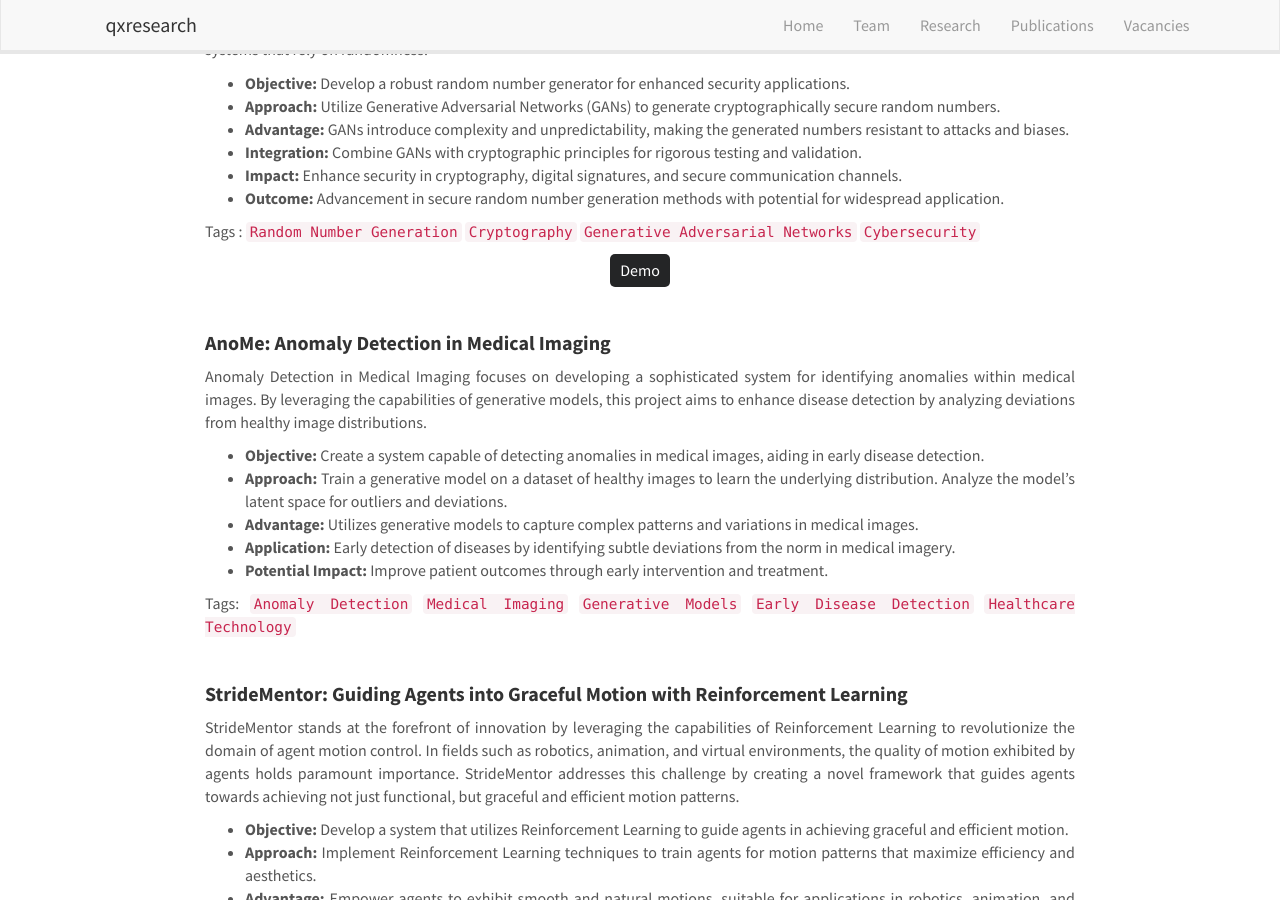
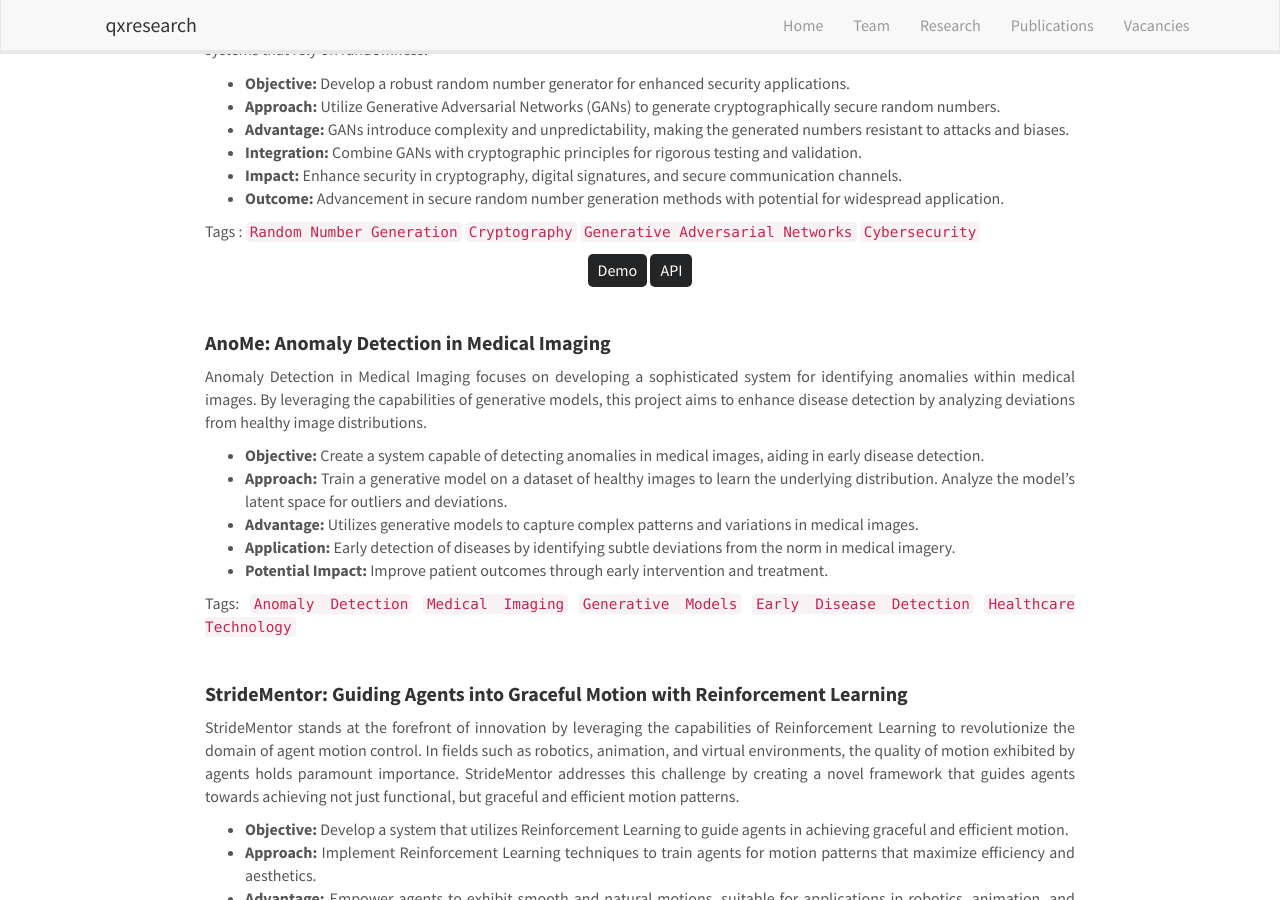
Before and after one commit to qxresearch/qxresearch.github.io, a Jekyll site: the page built from _pages/openings.md, in a window 1280 px wide and 900 px high, scrolled down 337 px. Built offline with Jekyll 4.4.1, drawn with Linux system fonts in a browser that asks for light colours; nearby versions of some CDN libraries.

Commit message:
Update openings.md

```diff
--- a/_pages/openings.md
+++ b/_pages/openings.md
@@ -32,6 +32,7 @@ Tags : `Random Number Generation` `Cryptography` `Generative Adversarial Network
 
 <div style="display: flex; justify-content: center; align-items: center;">
   <a href="#" style="display: inline-block; padding: 5px 10px; background-color: #242526; color: white; border-radius: 5px; text-decoration: none;">Demo</a>
+  <a href="#" style="display: inline-block; padding: 5px 10px; background-color: #242526; color: white; border-radius: 5px; text-decoration: none;">API</a>
 </div>
 
 
```
